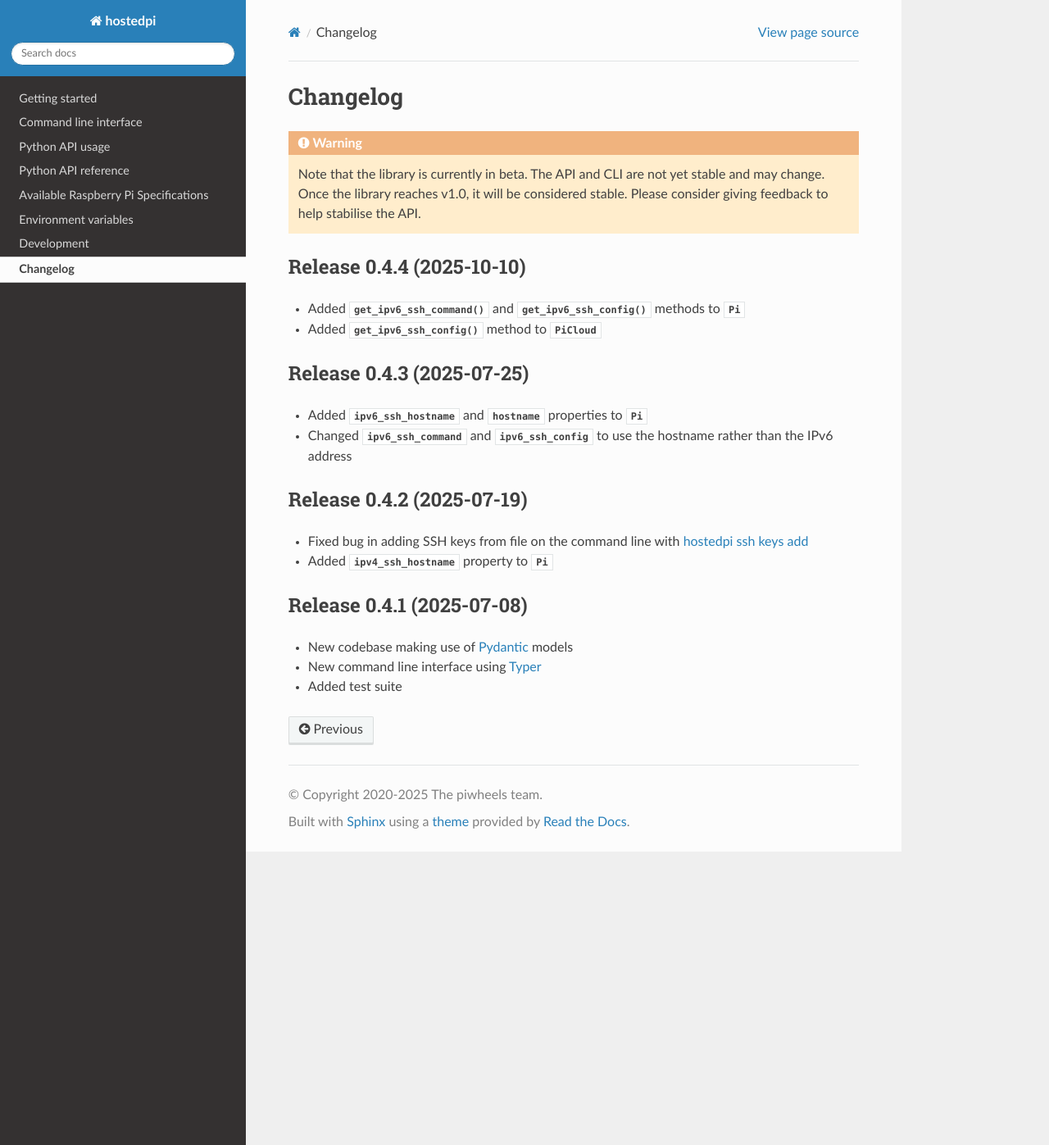
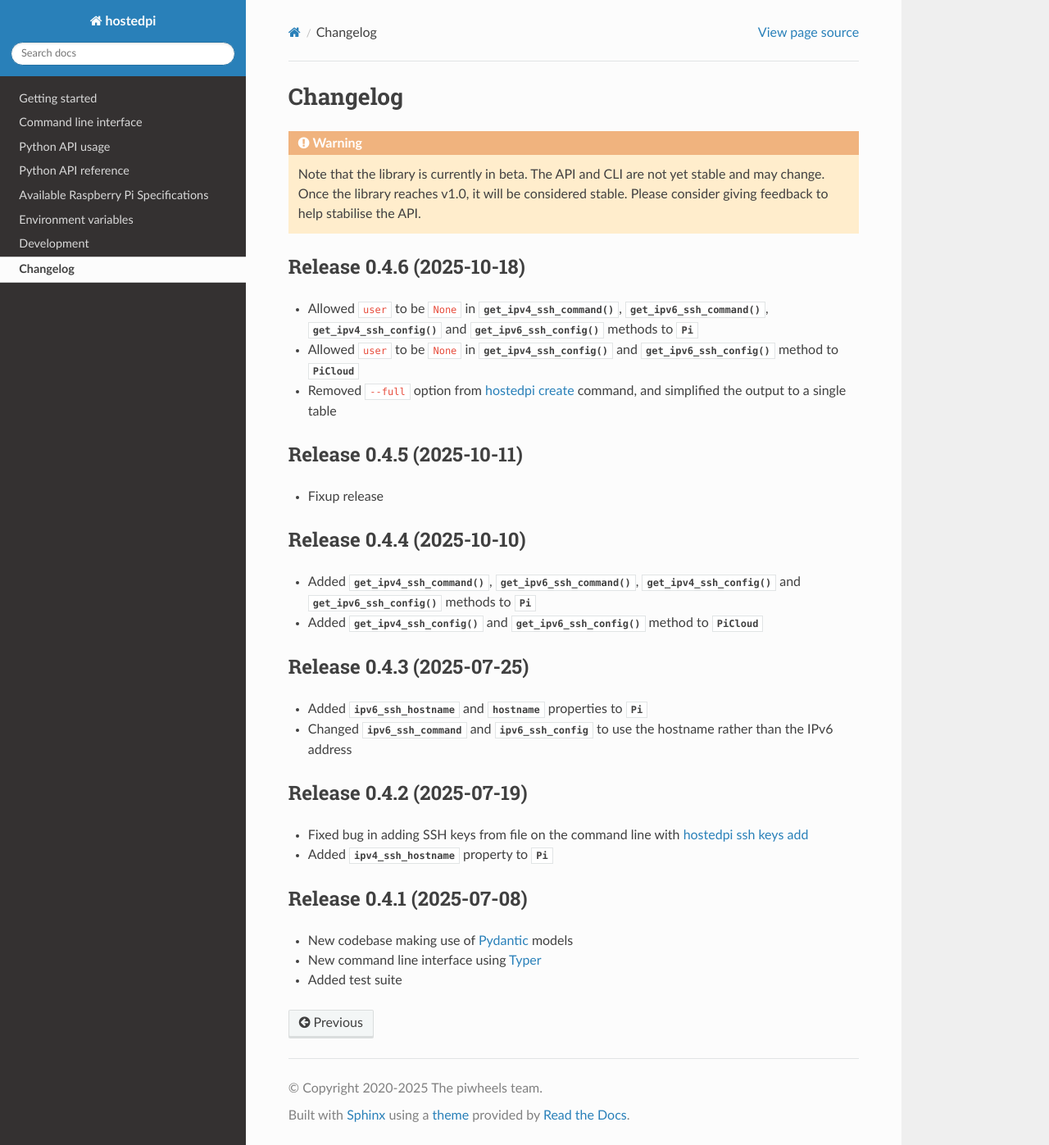
Before and after one commit to piwheels/hostedpi, a Sphinx documentation site: the page built from docs/changelog.rst, in a window 1280 px wide and 1397 px high. Shown: the whole window at 82% size. Built offline with Sphinx 7.4.7 and the Read the Docs theme 3.1.0, drawn with Linux system fonts in a browser that asks for light colours.

Commit message:
Release v0.4.6

```diff
--- a/docs/changelog.rst
+++ b/docs/changelog.rst
@@ -8,12 +8,31 @@ Changelog
     Once the library reaches v1.0, it will be considered stable. Please consider giving feedback to
     help stabilise the API.
 
+Release 0.4.6 (2025-10-18)
+==========================
+
+- Allowed ``user`` to be ``None`` in :meth:`~hostedpi.pi.Pi.get_ipv4_ssh_command()`,
+  :meth:`~hostedpi.pi.Pi.get_ipv6_ssh_command()`, :meth:`~hostedpi.pi.Pi.get_ipv4_ssh_config()` and
+  :meth:`~hostedpi.pi.Pi.get_ipv6_ssh_config()` methods to :class:`~hostedpi.pi.Pi`
+- Allowed ``user`` to be ``None`` in :meth:`~hostedpi.picloud.PiCloud.get_ipv4_ssh_config()` and
+  :meth:`~hostedpi.picloud.PiCloud.get_ipv6_ssh_config()` method to
+  :class:`~hostedpi.picloud.PiCloud`
+- Removed ``--full`` option from :doc:`cli/create` command, and simplified the output to a single
+  table
+
+Release 0.4.5 (2025-10-11)
+==========================
+
+- Fixup release
+
 Release 0.4.4 (2025-10-10)
 ==========================
 
-- Added :meth:`~hostedpi.pi.Pi.get_ipv6_ssh_command()` and
+- Added :meth:`~hostedpi.pi.Pi.get_ipv4_ssh_command()`,
+  :meth:`~hostedpi.pi.Pi.get_ipv6_ssh_command()`, :meth:`~hostedpi.pi.Pi.get_ipv4_ssh_config()` and
   :meth:`~hostedpi.pi.Pi.get_ipv6_ssh_config()` methods to :class:`~hostedpi.pi.Pi`
-- Added :meth:`~hostedpi.picloud.PiCloud.get_ipv6_ssh_config()` method to
+- Added :meth:`~hostedpi.picloud.PiCloud.get_ipv4_ssh_config()` and
+  :meth:`~hostedpi.picloud.PiCloud.get_ipv6_ssh_config()` method to
   :class:`~hostedpi.picloud.PiCloud`
 
 Release 0.4.3 (2025-07-25)
--- a/docs/conf.py
+++ b/docs/conf.py
@@ -7,7 +7,7 @@ sys.path.insert(0, os.path.join(os.path.dirname(__file__), "../"))
 import sphinx_rtd_theme
 
 
-hostedpi_version = "0.4.5"
+hostedpi_version = "0.4.6"
 
 
 # -- General configuration ------------------------------------------------
--- a/pyproject.toml
+++ b/pyproject.toml
@@ -1,6 +1,6 @@
 [project]
 name = "hostedpi"
-version = "0.4.5"
+version = "0.4.6"
 description = "Python interface to the Mythic Beasts Hosted Pi API"
 authors = [
     {name = "Ben Nuttall", email = "ben@bennuttall.com"}
```
